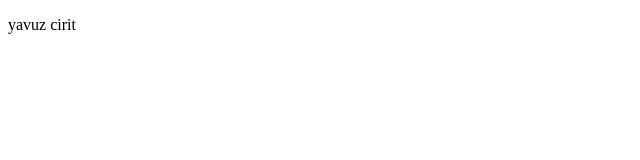
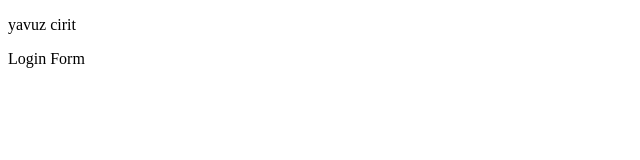
Before and after one commit to yavuzcirit/myappsample, a plain HTML site: page index.html in a window 1280 px wide. Shown: the full height of the page, 0-640 px from the left. Drawn offline with Linux system fonts and the light colour scheme.

Commit message:
Login Form

```diff
--- /dev/null
+++ b/dir2/app2.js
@@ -0,0 +1 @@
+console.log("ebru asaf");
--- a/index.html
+++ b/index.html
@@ -10,6 +10,8 @@
 
 <body>
     <p>yavuz cirit</p>
+    <p>Login Form</p>
+
     <script src="app.js"></script>
 </body>
 
```
Also changed, not shown: login.html (added, +1 -0 lines), log.txt (added).
